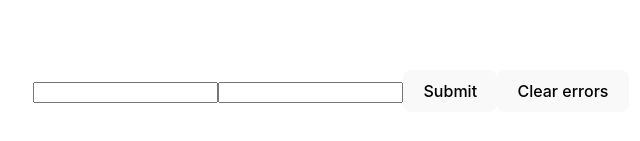
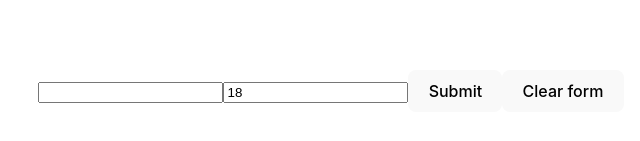
Before and after one commit to VanVorobyov/react-hook-form-tutorial, a React (Vite) app: page / in a window 1280 px wide. Shown: the part 309-450 px from the top of the page, without its empty margins (309-949 px from the left). Built offline with nearby package versions, Linux system fonts and the light colour scheme.

Commit message:
feat(reset_form): add reset form

```diff
--- a/src/App.tsx
+++ b/src/App.tsx
@@ -7,8 +7,10 @@ interface IForm {
 }
 
 function App() {
-	const { register, handleSubmit, clearErrors, formState: { errors } } = useForm<IForm>({
-		defaultValues: {}
+	const { register, handleSubmit, reset, formState: { errors } } = useForm<IForm>({
+		defaultValues: {
+			age: 18
+		}
 	})
 
 	const submit: SubmitHandler<IForm> = data => {
@@ -25,7 +27,11 @@ function App() {
 				<input type='text' {...register('name', { required: true })} aria-invalid={!!errors.name} />
 				<input type='number' {...register('age')} />
 				<button>Submit</button>
-				<button type='button' onClick={() => clearErrors()}>Clear errors</button>
+				<button type='button' onClick={() => reset({
+					age: 0,
+					name: ''
+				})}>Clear form
+				</button>
 			</form>
 		</>
 	)
```
